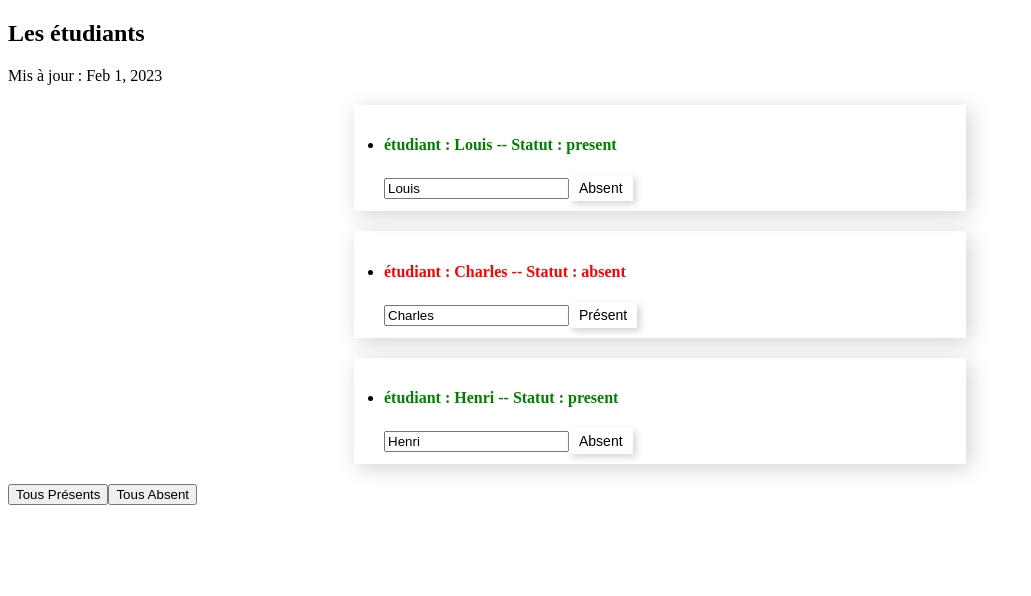
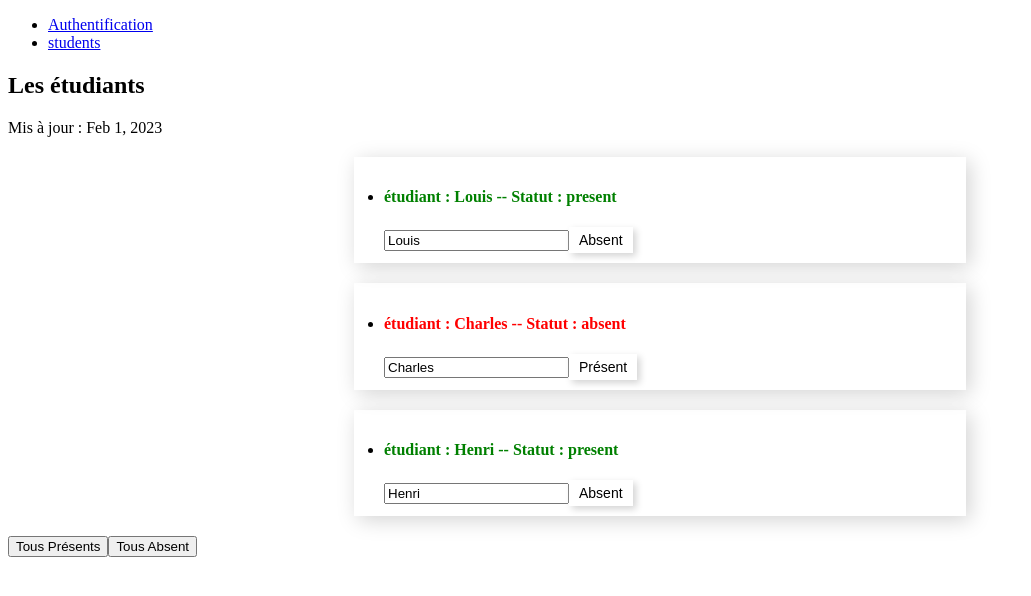
Before and after one commit to Tecna3000/Projet-web-L3, an Angular app: page / in a window 1280 px wide. Shown: the top 596 px of the page, without its empty margins (0-1031 px from the left). Built offline with nearby package versions, Linux system fonts and the light colour scheme.

Commit message:
Créez des routes

```diff
--- a/src/app/app.component.html
+++ b/src/app/app.component.html
@@ -1,21 +1,18 @@
+<nav class="navbar navbar-default">
+  <div class="container-fluid">
+    <div class="navbar-collapse">
+      <ul class="nav navbar-nav">
+        <li><a href="#">Authentification</a></li>
+        <li class="active"><a href="#">students</a></li>
+      </ul>
+    </div>
+  </div>
+</nav>
 <div class="container">
   <div class="row">
     <div class="col-xs-12">
-      <h2>Les étudiants</h2>
-      <p>Mis à jour : {{lastUpdate | async | date }}</p>
-      <ul class="list-group">
-        <app-students *ngFor="let student of students; let i = index"
-                      [studentName]="student.name"
-                      [studentStatus]="student.status"
-        [id]="i" ></app-students>
-
-      </ul>
-    <button class="btn btn-success"
-            [disabled]="!isAuth"
-            (click)="allPresent()">Tous Présents</button>
-    <button class="btn btn-danger"
-            [disabled]="!isAuth"
-            (click)="allAbsent()">Tous Absent</button>
+      <app-student-view></app-student-view>
     </div>
   </div>
+
 </div>
--- a/src/app/app.component.ts
+++ b/src/app/app.component.ts
@@ -1,49 +1,12 @@
-import {Component, OnInit} from '@angular/core';
-import {studentService} from "./services/student.service";
+import {Component} from '@angular/core';
+
 
 @Component({
   selector: 'app-root',
   templateUrl: './app.component.html',
   styleUrls: ['./app.component.css']
 })
-export class AppComponent implements OnInit {
+export class AppComponent {
   title = 'Tp1-web';
-  isAuth = false;
-  students!: any;
-  lastUpdate:Promise<Date> = new Promise((resolve, reject) => {
-    const date = new Date();
-    setTimeout(
-      () => {
-        resolve(date);
-      }, 3000
-    );
-  });
-
-
-  constructor(private studentService: studentService) {
-     setTimeout(
-       () => {
-         this.isAuth = true;
-       }, 4000
-     );
-   }
-  allAbsent() {
-    if(confirm('Etes-vous sûr quils sont tous absents ?')) {
-      this.studentService.switchOffAll();
-    } else {
-      return null;
-    }
-    return null
-  }
-
-  allPresent() {
-    alert('Ils sont tous là !');
-    this.studentService.switchOnAll();
-  }
-
-
-  ngOnInit(): void {
-    this.students = this.studentService.students;
-  }
 
 }
--- a/src/app/app.module.ts
+++ b/src/app/app.module.ts
@@ -6,11 +6,15 @@ import { HttpClientModule } from '@angular/common/http';
 import { AppComponent } from './app.component';
 import { StudentsComponent } from './students/students.component';
 import {studentService} from "./services/student.service";
+import { AuthComponent } from './auth/auth.component';
+import { StudentViewComponent } from './student-view/student-view.component';
 
 @NgModule({
   declarations: [
     AppComponent,
-    StudentsComponent
+    StudentsComponent,
+    AuthComponent,
+    StudentViewComponent
   ],
   imports: [
     BrowserModule,
--- /dev/null
+++ b/src/app/auth/auth.component.html
@@ -0,0 +1 @@
+<p>auth works!</p>
--- /dev/null
+++ b/src/app/student-view/student-view.component.html
@@ -0,0 +1,21 @@
+<div class="container">
+  <div class="row">
+    <div class="col-xs-12">
+      <h2>Les étudiants</h2>
+      <p>Mis à jour : {{lastUpdate | async | date }}</p>
+      <ul class="list-group">
+        <app-students *ngFor="let student of students; let i = index"
+                      [studentName]="student.name"
+                      [studentStatus]="student.status"
+                      [id]="i" ></app-students>
+
+      </ul>
+      <button class="btn btn-success"
+              [disabled]="!isAuth"
+              (click)="allPresent()">Tous Présents</button>
+      <button class="btn btn-danger"
+              [disabled]="!isAuth"
+              (click)="allAbsent()">Tous Absent</button>
+    </div>
+  </div>
+</div>
--- /dev/null
+++ b/src/app/student-view/student-view.component.ts
@@ -0,0 +1,48 @@
+import { Component } from '@angular/core';
+import {studentService} from "../services/student.service";
+
+@Component({
+  selector: 'app-student-view',
+  templateUrl: './student-view.component.html',
+  styleUrls: ['./student-view.component.css']
+})
+export class StudentViewComponent {
+  isAuth = false;
+  students!: any;
+  lastUpdate:Promise<Date> = new Promise((resolve, reject) => {
+    const date = new Date();
+    setTimeout(
+      () => {
+        resolve(date);
+      }, 3000
+    );
+  });
+
+
+  constructor(private studentService: studentService) {
+    setTimeout(
+      () => {
+        this.isAuth = true;
+      }, 4000
+    );
+  }
+  allAbsent() {
+    if(confirm('Etes-vous sûr quils sont tous absents ?')) {
+      this.studentService.switchOffAll();
+    } else {
+      return null;
+    }
+    return null
+  }
+
+  allPresent() {
+    alert('Ils sont tous là !');
+    this.studentService.switchOnAll();
+  }
+
+
+  ngOnInit(): void {
+    this.students = this.studentService.students;
+  }
+
+}
```
Also changed, not shown: src/app/auth/auth.component.ts (added, +10 -0 lines), src/app/auth/auth.component.css (added), src/app/student-view/student-view.component.css (added), 2 other files (tests, documents, lock files or other folders).
